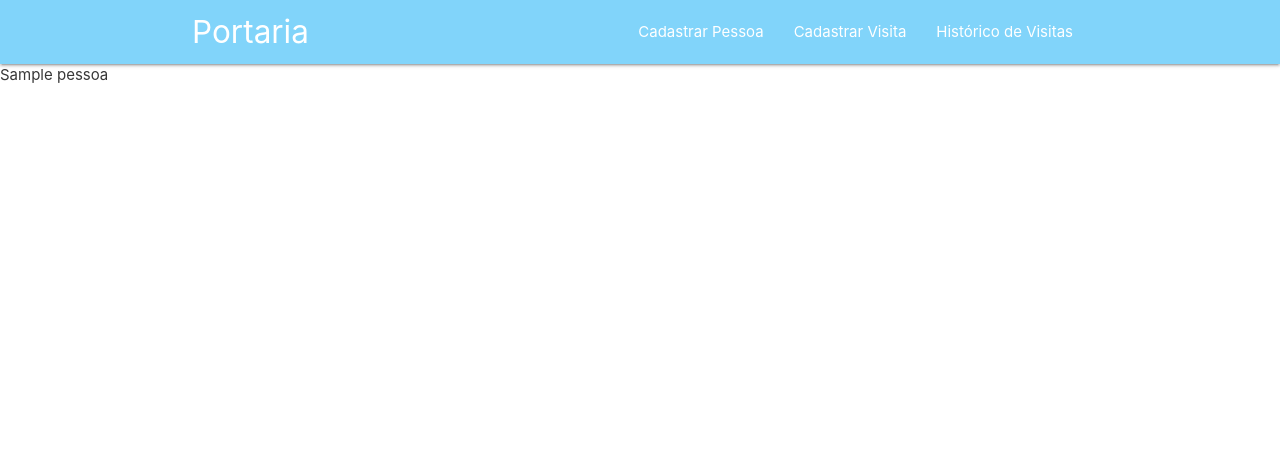
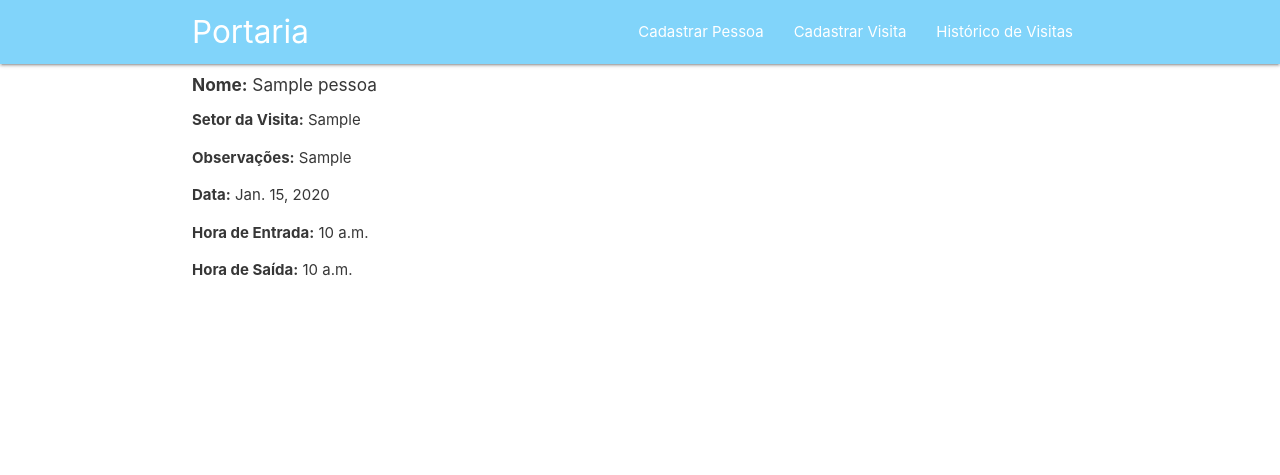
Before and after one commit to camaratc/visita, a Django app: page /historico/1 in a window 1280 px wide. Shown: the top 475 px of the page. Run offline with Django 3.2, Linux system fonts and the light colour scheme; tables that the repository leaves empty hold one stand-in row (values such as "Sample post"); some libraries are stand-ins or nearby versions.

Commit message:
Incluído detalhes da visita

```diff
--- a/cadastro/forms.py
+++ b/cadastro/forms.py
@@ -1,6 +1,5 @@
 from django import forms
 from django.forms import widgets
-import simplejson as json
 
 from .models import Pessoa
 from .models import Visita
@@ -17,6 +16,8 @@ class PessoaForm(forms.ModelForm):
         self.fields['cidade'] = forms.CharField(widget=forms.Select())
 
 class VisitaForm(forms.ModelForm):
+    pessoa = forms.ModelChoiceField(queryset=Pessoa.objects.all(), empty_label='Selecionar Visitante')
+
     class Meta:
         model = Visita
         fields = ('pessoa', 'setor', 'observacao')
--- a/cadastro/models.py
+++ b/cadastro/models.py
@@ -10,6 +10,9 @@ class Pessoa(models.Model):
     estado = models.CharField('Estado', max_length=2)
     cidade = models.CharField('Cidade', max_length=100)
     dataCadastro = models.DateTimeField('Data de Cadastro', default=timezone.now())
+
+    class Meta:
+        ordering = ['nome']
 
     def __str__(self):
         return self.nome
--- a/cadastro/templates/cadastrar-visitas.html
+++ b/cadastro/templates/cadastrar-visitas.html
@@ -11,7 +11,7 @@
         {% if field.id_for_label == "id_pessoa" %}
             <div class="row">
                 <div class="col s6">
-                    {{ field.label_tag }}
+                    <label for="id_pessoa">Visitante</label>
                     {{ field }}
                 </div>
                 <div class="col s1">
--- a/cadastro/templates/historico-visitas.html
+++ b/cadastro/templates/historico-visitas.html
@@ -33,9 +33,9 @@
 
     <div class="pagination center-align">
         <span class="step-links">
-            <span class="current">
+            <p class="current">
                 Página {{ visitas.number }} de {{ visitas.paginator.num_pages }}.
-            </span><br />
+            </p>
 
             {% if visitas.has_previous %}
                 <a href="?page=1">&laquo;</a>
@@ -44,8 +44,6 @@
                     <span>|</span>
                 {% endif %}
             {% endif %}
-
-
 
             {% if visitas.has_next %}
                 <a href="?page={{ visitas.next_page_number }}">Próxima</a>
--- a/cadastro/templates/visita-detalhes.html
+++ b/cadastro/templates/visita-detalhes.html
@@ -1,4 +1,17 @@
 {% extends 'base.html' %}
 {% block content %}
-{{ visita }}
+<div class="container visita-detalhes">
+    <h6><b>Nome:</b> {{ visita.pessoa.nome }}</h6>
+    <p><b>Setor da Visita:</b> {{ visita.setor }}</p>
+    <p><b>Observações:</b> {{ visita.observacao }}</p>
+    <p><b>Data:</b> {{ visita.data }}</p>
+    <p><b>Hora de Entrada:</b> {{ visita.horarioEntrada }}</p>
+    <p><b>Hora de Saída:</b>
+        {% if visita.horarioSaida == None %}
+            (Pendente)
+        {% else %}
+            {{ visita.horarioSaida }}
+        {% endif %}
+    </p>
+</div>
 {% endblock %}
--- a/visitas/urls.py
+++ b/visitas/urls.py
@@ -1,12 +1,10 @@
 from django.contrib import admin
 from django.urls import path, include
-# from django.views.generic.base import RedirectView
 
 from django.conf import settings
 from django.conf.urls.static import static
 
 urlpatterns = [
-    # path('', RedirectView.as_view(url='cadastro/', permanent=False), name='index'),
     path('admin/', admin.site.urls),
     path('', include('cadastro.urls')),
 ]
```
